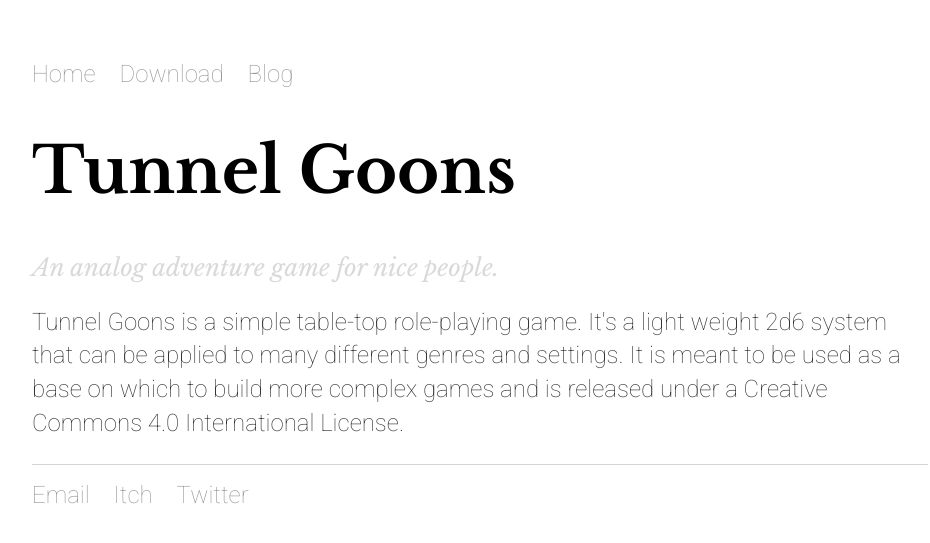
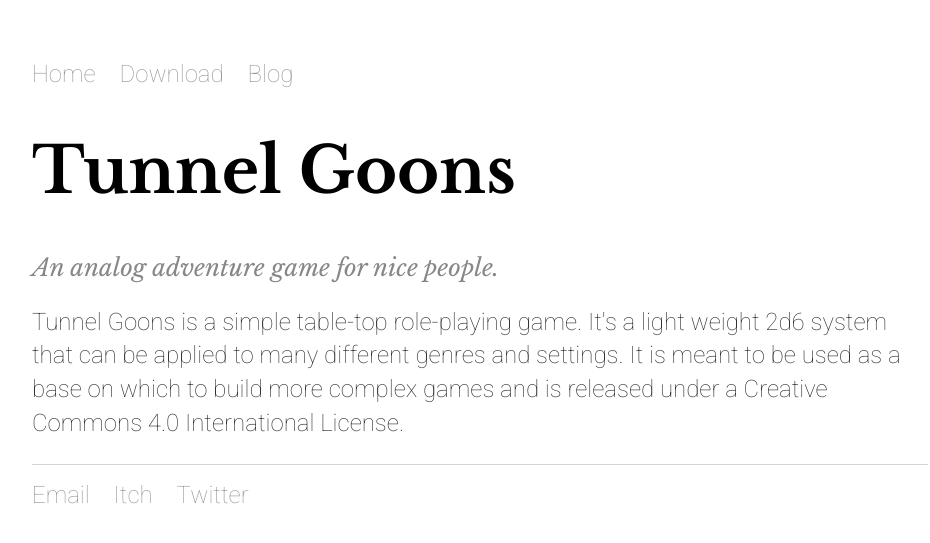
Before and after one commit to NateHPS/TunnelGoons, a Jekyll site: the page built from index.html, in a window 1280 px wide. Shown: the top 543 px of the page, without its empty margins (160-1090 px from the left). Built offline with Jekyll 4.4.1, drawn with Linux system fonts in a browser that asks for light colours.

Commit message:
Update main.css

```diff
--- a/css/main.css
+++ b/css/main.css
@@ -31,7 +31,7 @@ h3 {
     font-family: 'Libre Baskerville', serif;
     font-weight: 400;
     font-style: italic;
-    color: #d9d9d9;
+    color: #878787;
 
 }
 
```
